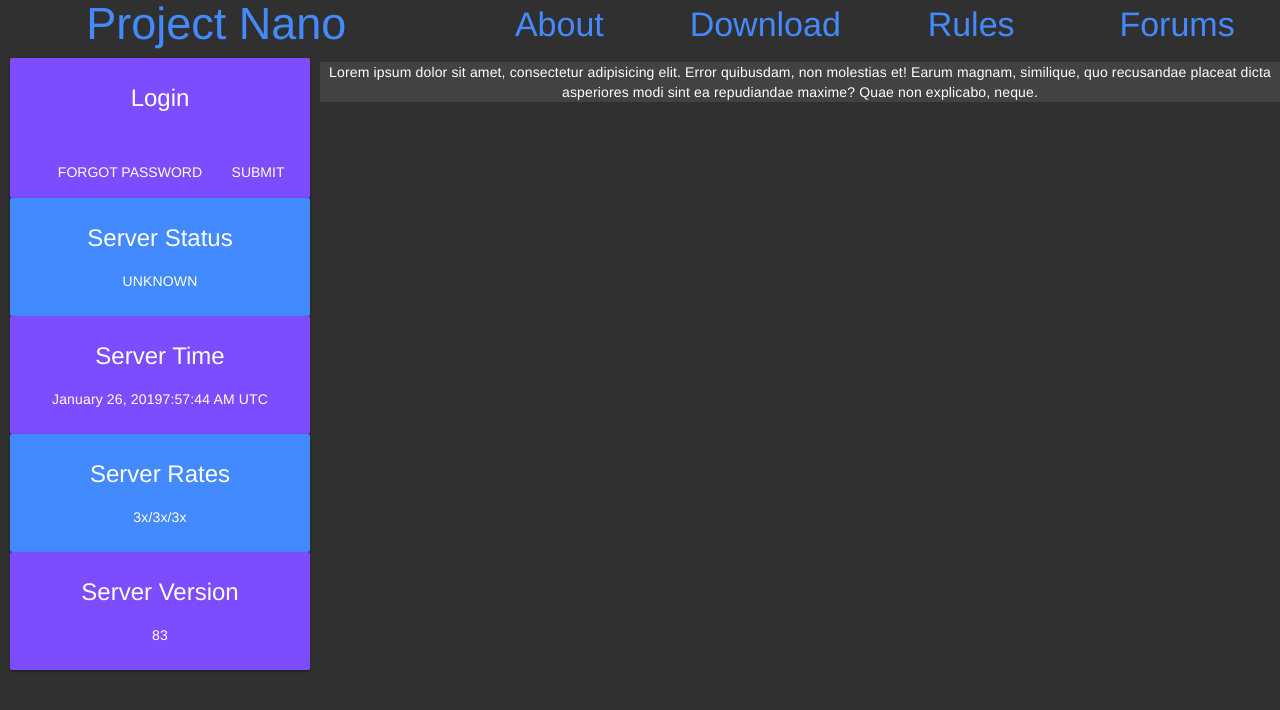
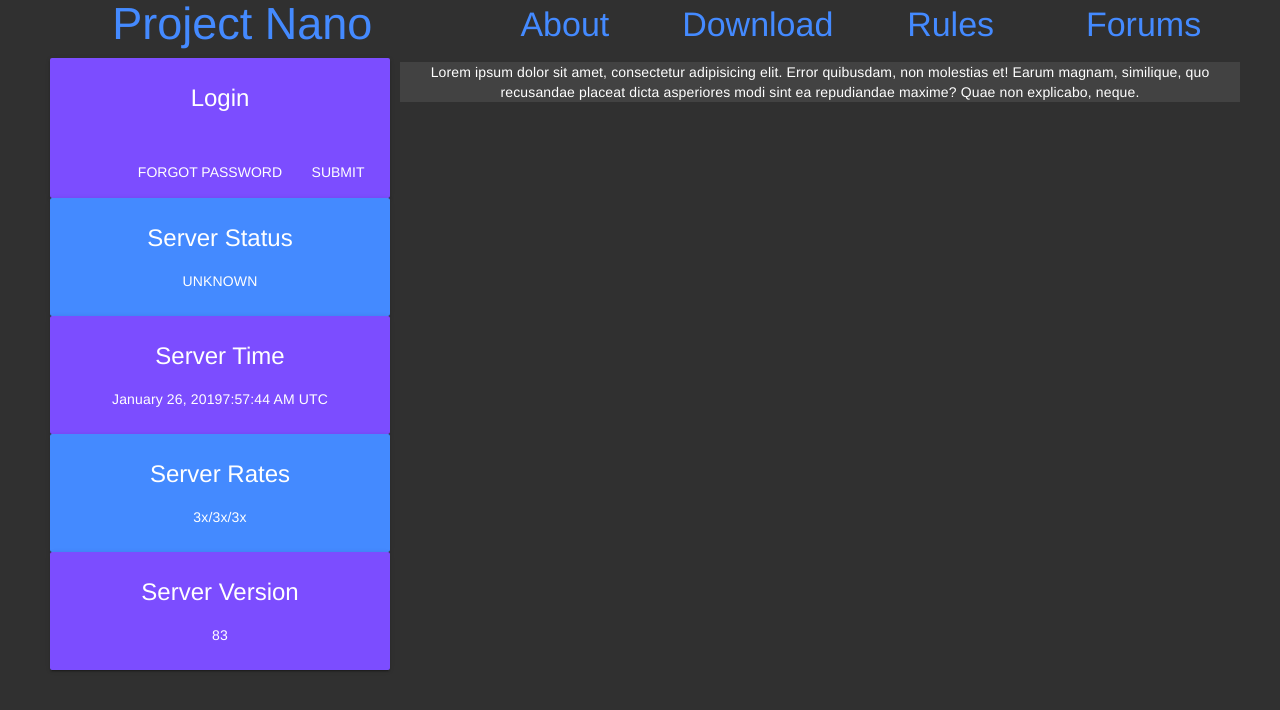
Before and after one commit to minimucho1/pnsite, a Vue app: page / in a window 1280 px wide. Shown: the top 710 px of the page. Built offline with nearby package versions, Linux system fonts and the light colour scheme.

Commit message:
JR | Add max-width to app and change responive values

```diff
--- a/src/App.vue
+++ b/src/App.vue
@@ -2,10 +2,10 @@
   <div id="app">
     <Header />
     <div class="md-layout">
-      <div class="md-layout-item md-size-35 md-large-size-25 md-xlarge-size-15 md-small-hide">
+      <div class="md-layout-item md-size-35 md-large-size-30 md-xlarge-size-25 md-small-hide">
         <Sidebar />
       </div>
-      <div class="md-layout-item md-size-65 md-large-size-75 md-xlarge-size-85 md-small-size-100">
+      <div class="md-layout-item md-size-65 md-large-size-70 md-xlarge-size-75 md-small-size-100">
         <md-content>
           <router-view/>
         </md-content>
@@ -46,6 +46,7 @@ export default {
   text-align: center;
   color: #2c3e50;
   width: 100%;
+  max-width: 1200px;
   min-height: 1200px;
   margin: auto;
 }
```
